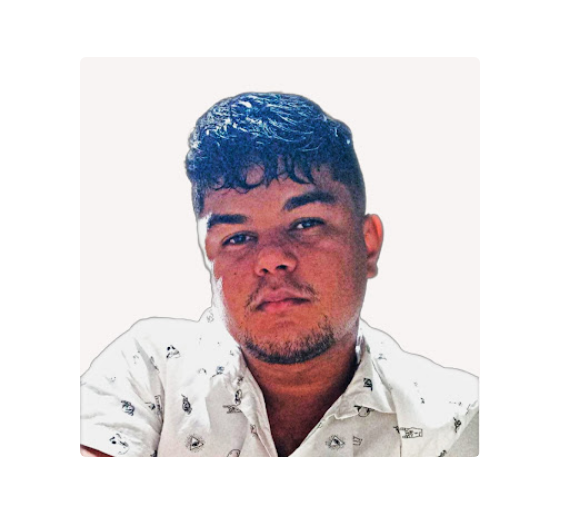
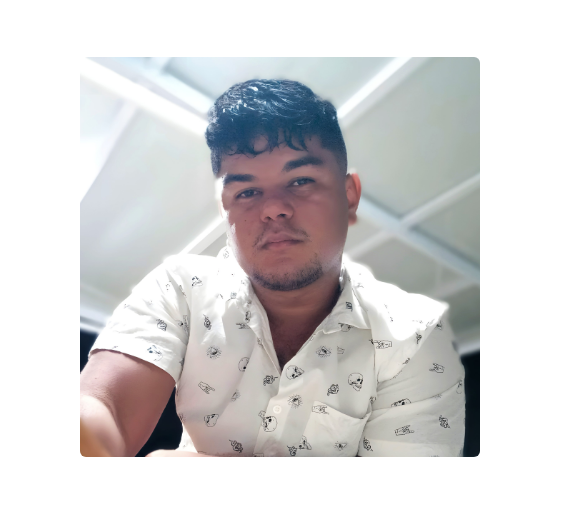
Before and after one commit to WandevPB/Portfolio, a plain HTML site: page index.html in a window 1280 px wide. Shown: the part 969-1476 px from the top of the page, 0-575 px from the left. Drawn offline with nearby package versions, Linux system fonts and the light colour scheme.

Commit message:
Update index.html

```diff
--- a/index.html
+++ b/index.html
@@ -43,7 +43,7 @@
             <h2 class="title">Sobre</h2>
             <div class="about-content">
                 <div class="column left">
-                    <img src="imagens/unnamed.jpg" alt="">
+                    <img src="imagens/123.jpg" alt="">
                     </div>
                     <div class="column right">
                         <div class="text">Sou Wanderson e sou estudante de <span class="typing-2"></span></span></div>
```
